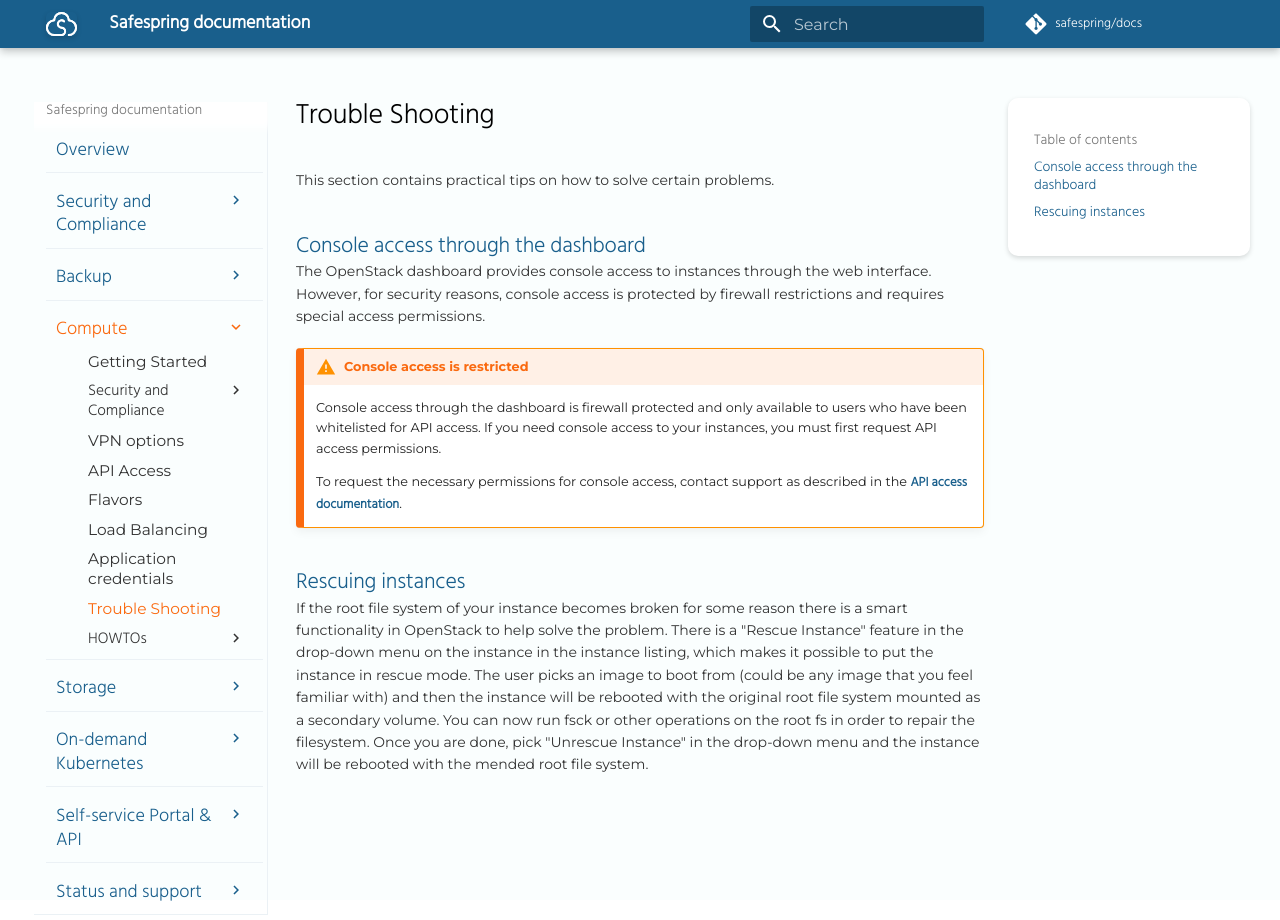
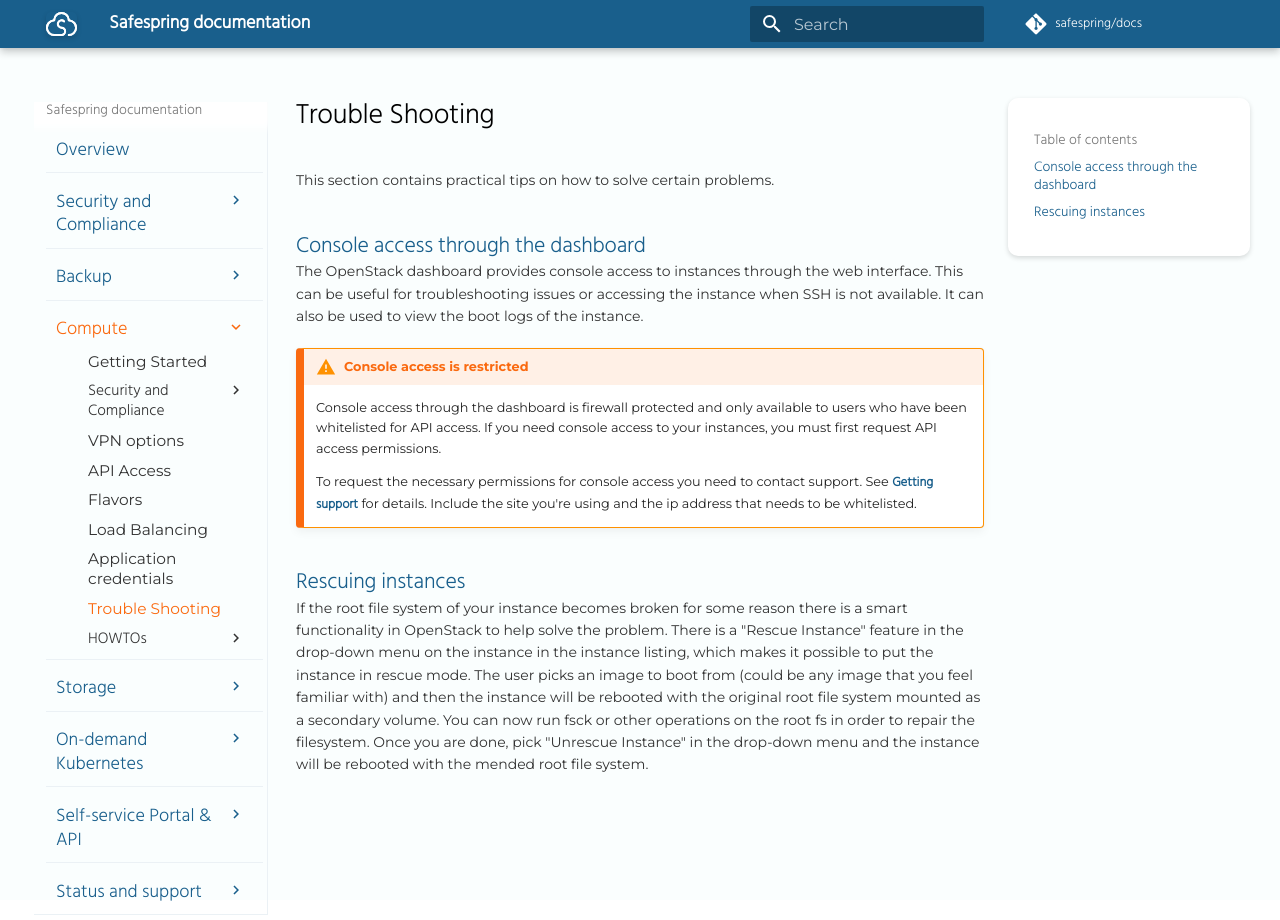
Before and after one commit to safespring/docs, an MkDocs documentation site: the page built from content/compute/troubleshooting.md, in a window 1280 px wide. Built offline with MkDocs 1.6.1 and Material for MkDocs 9.7.7, drawn with Linux system fonts in a browser that asks for light colours; a script that is not in the unit is left out; comment, search, counter and statistics services are not loaded.

Commit message:
fix broken link for console access

```diff
--- a/content/compute/troubleshooting.md
+++ b/content/compute/troubleshooting.md
@@ -2,12 +2,13 @@
 This section contains practical tips on how to solve certain problems.
 
 ## Console access through the dashboard
-The OpenStack dashboard provides console access to instances through the web interface. However, for security reasons, console access is protected by firewall restrictions and requires special access permissions.
+The OpenStack dashboard provides console access to instances through the web interface. This can be useful for troubleshooting issues or accessing the instance when SSH is not available. It can also be used to view the boot logs of the instance.
 
 !!! warning "Console access is restricted"
     Console access through the dashboard is firewall protected and only available to users who have been whitelisted for API access. If you need console access to your instances, you must first request API access permissions.
 
-    To request the necessary permissions for console access, contact support as described in the [API access documentation](api.md/#access-the-compute-service-api).
+    To request the necessary permissions for console access you need to contact support. See [Getting support](../service/support.md) for details.
+    Include the site you're using and the ip address that needs to be whitelisted.
 
 
 
```
